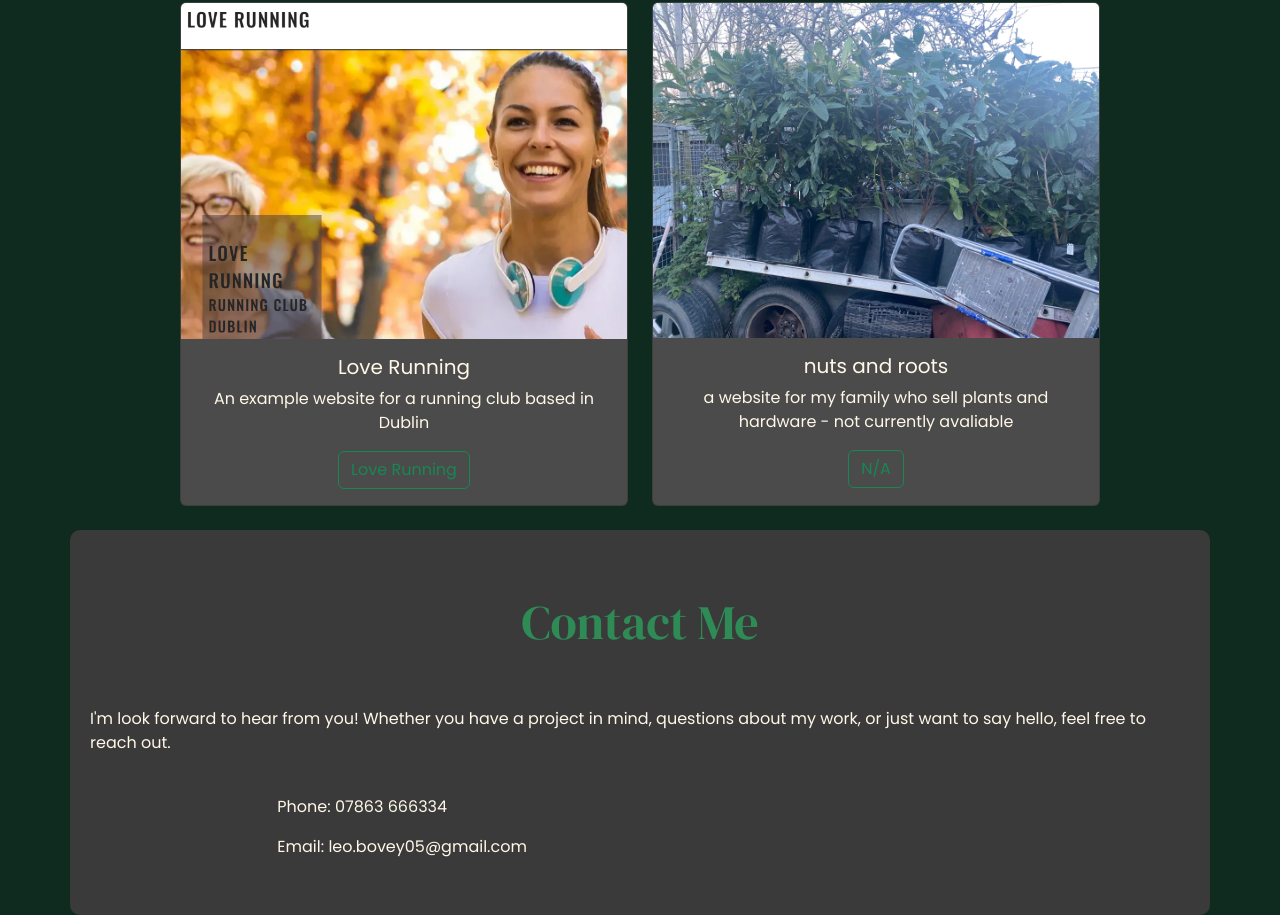
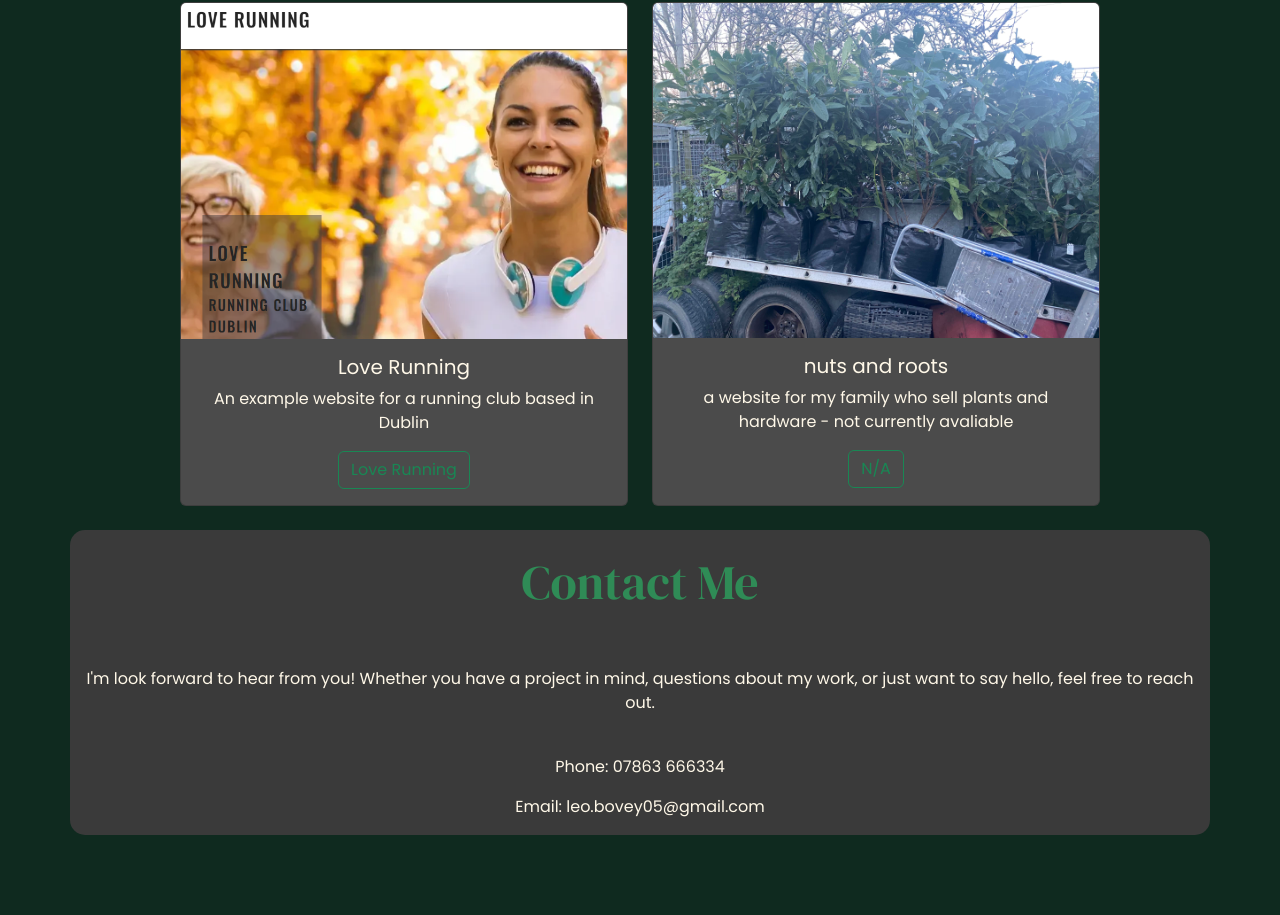
Before and after one commit to ffish54/portfolio, a plain HTML site: page index.html in a window 1280 px wide. Shown: the part 1511-2426 px from the top of the page. After the commit the page ends 2346 px from the top, so only its background shows below. Drawn offline with nearby package versions, Linux system fonts and the light colour scheme.

Commit message:
added more styleing

```diff
--- a/assets/css/style.css
+++ b/assets/css/style.css
@@ -45,8 +45,9 @@ body {
 
 #contact {
     background-color: #3a3a3a;
-    padding: 40px 20px;
-    border-radius: 10px;
+    border-radius: 15px;
+    text-align: center;
+
 }
 
 h1, h2{
```
